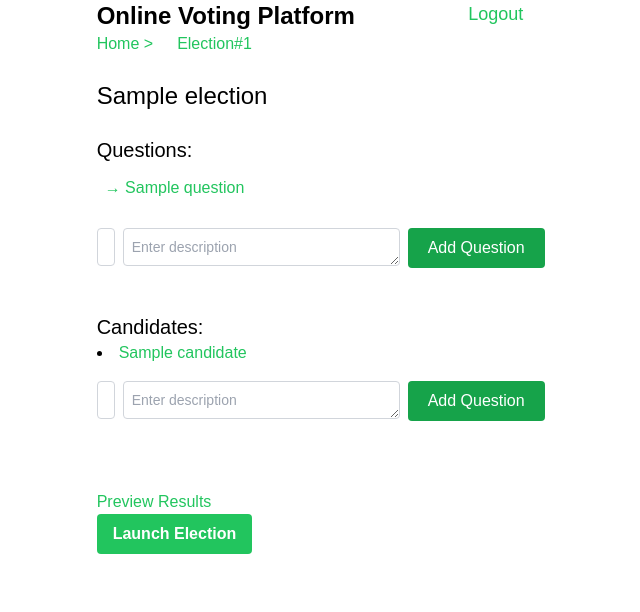
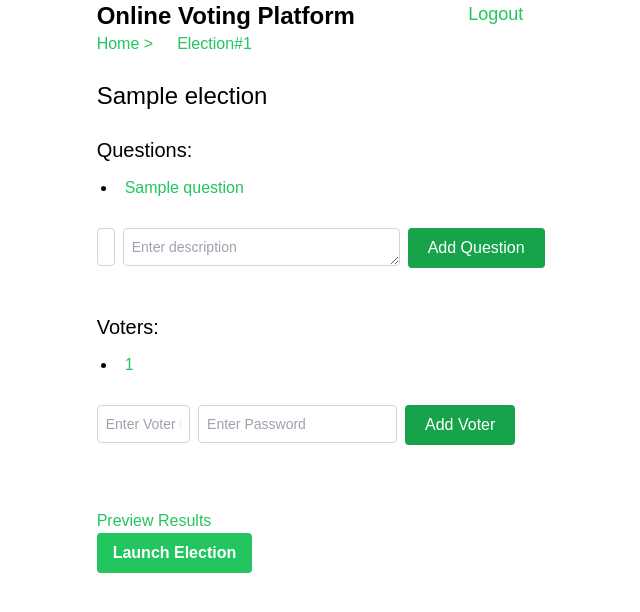
Before and after one commit to shivamsn97/online-voting-platform, a Node project: template views/election/view.ejs in a window 1280 px wide. Shown: the top 612 px of the page, without its empty margins (330-970 px from the left). Run offline with Node 20 templates, Linux system fonts and the light colour scheme; the template is opened without the code that fills it: most values are stand-ins (such as "Sample title", 1, 10 or a date in 2020); some libraries are stand-ins or nearby versions.

Commit message:
Added ability to add voters to a poll. - also made some UI changes

```diff
--- a/views/election/view.ejs
+++ b/views/election/view.ejs
@@ -41,13 +41,13 @@
             <% } %>
             <h2 class="text-xl">Questions: </h2>
             <% if (questions && questions !== null && questions.length > 0) { %>
-                <ul class="list-none">
+                <ul class="list-disc ml-5">
                     <% for (var i = 0; i < questions.length; i++) { %>
                         <li class="has-trash-icon">
                             <div class="flex w-fit my-2 px-2 py-1 items-center rounded hover:bg-purple-50">
                                 <a href="/election/<%= election.id %>/question/<%= questions[i].id %>"
                                     class="text-green-500 hover:text-green-800">
-                                    → <%= questions[i].title %>
+                                    <%= questions[i].title %>
                                 </a>
                                 <a href="#" onclick="removeQuestion(<%= questions[i].id %>)" class="ml-2 hidden trash-icon"><svg xmlns="http://www.w3.org/2000/svg" fill="none" viewBox="0 0 24 24" stroke-width="1.5" stroke="currentColor" class="w-4 h-4">
                                     <path stroke-linecap="round" stroke-linejoin="round" d="M14.74 9l-.346 9m-4.788 0L9.26 9m9.968-3.21c.342.052.682.107 1.022.166m-1.022-.165L18.16 19.673a2.25 2.25 0 01-2.244 2.077H8.084a2.25 2.25 0 01-2.244-2.077L4.772 5.79m14.456 0a48.108 48.108 0 00-3.478-.397m-12 .562c.34-.059.68-.114 1.022-.165m0 0a48.11 48.11 0 013.478-.397m7.5 0v-.916c0-1.18-.91-2.164-2.09-2.201a51.964 51.964 0 00-3.32 0c-1.18.037-2.09 1.022-2.09 2.201v.916m7.5 0a48.667 48.667 0 00-7.5 0" />
@@ -55,7 +55,7 @@
                             </div>
                         </li>
                     <% } %>
-                </ul class="list-none">
+                </ul>
             <% } else { %>
                 <p>No questions yet.</p>
             <% } %>
@@ -64,7 +64,7 @@
                 <div class="flex gap-2 py-4">
                     <div class="flex-auto">
                         <input type="text" class="border border-gray-300 text-gray-900 w-full rounded p-2 text-sm"
-                            name="question" id="name" placeholder="Enter question?" required>
+                            name="question" id="question-name" placeholder="Enter question?" required>
                     </div>
                     <div class="flex-none">
                         <!-- long description -->
@@ -79,37 +79,40 @@
                 </div>
             </form>
             <br>
-            <h2 class="text-xl">Candidates:</h2>
-            <% if (candidates && candidates !== null && candidates.length > 0) { %>
-                <list>
-                    <% for (var i = 0; i < candidates.length; i++) { %>
-                        <li>
-                            <a href="/election/<%= election.id %>/candidate/<%= candidates[i].id %>"
-                                class="text-green-500 hover:text-green-800">
-                                <%= candidates[i].name %>
-                            </a>
+            <h2 class="text-xl">Voters:</h2>
+            <% if (voters && voters !== null && voters.length > 0) { %>
+                <ul class="list-disc ml-5">
+                    <% for (var i = 0; i < voters.length; i++) { %>
+                        <li class="has-trash-icon">
+                            <div class="flex w-fit my-2 px-2 py-1 items-center rounded hover:bg-purple-50">
+                                <a href="/election/<%= election.id %>/voter/<%= voters[i].id %>"
+                                    class="text-green-500 hover:text-green-800">
+                                    <%= voters[i].voter_id %>
+                                </a>
+                                <a href="#" onclick="removeVoter(<%= voters[i].id %>)" class="ml-2 hidden trash-icon"><svg xmlns="http://www.w3.org/2000/svg" fill="none" viewBox="0 0 24 24" stroke-width="1.5" stroke="currentColor" class="w-4 h-4">
+                                    <path stroke-linecap="round" stroke-linejoin="round" d="M14.74 9l-.346 9m-4.788 0L9.26 9m9.968-3.21c.342.052.682.107 1.022.166m-1.022-.165L18.16 19.673a2.25 2.25 0 01-2.244 2.077H8.084a2.25 2.25 0 01-2.244-2.077L4.772 5.79m14.456 0a48.108 48.108 0 00-3.478-.397m-12 .562c.34-.059.68-.114 1.022-.165m0 0a48.11 48.11 0 013.478-.397m7.5 0v-.916c0-1.18-.91-2.164-2.09-2.201a51.964 51.964 0 00-3.32 0c-1.18.037-2.09 1.022-2.09 2.201v.916m7.5 0a48.667 48.667 0 00-7.5 0" />
+                                </svg></a>
+                            </div>
                         </li>
                     <% } %>
-                </list>
+                </ul>
             <% } else { %>
-                <p>No candidates yet.</p>
+                <p>No voters yet.</p>
             <% } %>
-            <form action="/election/<%= election.id %>/voters" method="POST">
+            <form action="/election/<%= election.id %>/voter" method="POST">
                 <input type="hidden" name="_csrf" value="<%= csrfToken %>">
                 <div class="flex gap-2 py-4">
                     <div class="flex-auto">
                         <input type="text" class="border border-gray-300 text-gray-900 w-full rounded p-2 text-sm"
-                            name="voter_id" id="name" placeholder="Enter Voter ID" required>
+                            name="voter_id" id="voter-id" placeholder="Enter Voter ID" required>
                     </div>
                     <div class="flex-none">
-                        <!-- long description -->
-                        <textarea name="description" id="description" cols="30" rows="1"
-                            class="border border-gray-300 text-gray-900 w-full rounded p-2 text-sm"
-                            placeholder="Enter description"></textarea>
+                        <input type="password" class="border border-gray-300 text-gray-900 w-full rounded p-2 text-sm"
+                            name="voter_password" id="voter-password" placeholder="Enter Password" autocomplete="new-password" required>
                     </div>
                     <div class="flex-none">
                         <button type="submit"
-                            class="bg-green-600 text-white px-5 py-2 rounded font-medium mr-2 mb py-1.5">Add Question</button>
+                            class="bg-green-600 text-white px-5 py-2 rounded font-medium mr-2 mb py-1.5">Add Voter</button>
                     </div>
                 </div>
             </form>
@@ -154,6 +157,25 @@
                 })
             }
         }
+
+        function removeVoter(id) {
+            if (confirm("Are you sure you want to delete this voter?")) {
+                fetch('/election/<%= election.id %>/voter/' + id, {
+                    method: 'DELETE',
+                    headers: {
+                        'Content-Type': 'application/json',
+                    },
+                    body: JSON.stringify({
+                        _csrf: csrfToken
+                    })
+                })
+                .then(res => {
+                    if (res.status === 200) {
+                        window.location.reload();
+                    }
+                })
+            }
+        }
     </script>
 </body>
 
```
Also changed, not shown: app.js (+58 -1 lines), migrations/20230109140748-add-unique-to-voter-id.js (added, +29 -0 lines), README.md.
